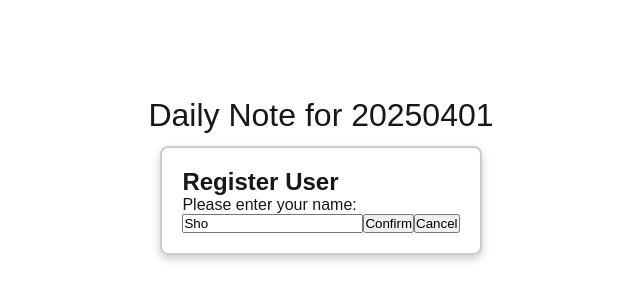
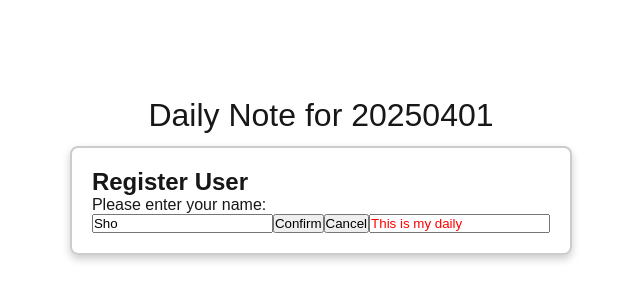
Before and after one commit to Sho0226/TsDaily-Own, a Next.js app: page /20250401 in a window 1280 px wide. Shown: the part 230-530 px from the top of the page, without its empty margins (319-959 px from the left). Built offline with nearby package versions, Linux system fonts and the light colour scheme.

Commit message:
textも追加

```diff
--- a/src/app/(daily)/20250401/components/UserRegisterationDialog.tsx
+++ b/src/app/(daily)/20250401/components/UserRegisterationDialog.tsx
@@ -1,6 +1,7 @@
 interface UserRegisterationDialogProps {
   isOpen: boolean;
   userName: string;
+  text: string;
   onConfirm: () => void;
   onCancel: () => void;
 }
@@ -10,6 +11,7 @@ export function UserRegistrationDialog({
   userName,
   onConfirm,
   onCancel,
+  text,
 }: UserRegisterationDialogProps) {
   if (!isOpen) return null;
 
@@ -20,6 +22,7 @@ export function UserRegistrationDialog({
       <input type="text" value={userName} readOnly />
       <button onClick={onConfirm}>Confirm</button>
       <button onClick={onCancel}>Cancel</button>
+      <input type="text" defaultValue={text} style={{ color: "red" }} />
     </div>
   );
 }
--- a/src/app/(daily)/20250401/page.tsx
+++ b/src/app/(daily)/20250401/page.tsx
@@ -11,8 +11,9 @@ export default function Page() {
         <UserRegistrationDialog
           isOpen={true}
           userName="Sho"
-          onConfirm={() => console.log("Confirmed")}
-          onCancel={() => console.log("Cancelled")}
+          onConfirm={() => alert("Confirmed")}
+          onCancel={() => alert("Cancelled")}
+          text="This is my daily"
         />
       </div>
     </div>
```
Also changed, not shown: src/app/(daily)/20250401/README.md.
